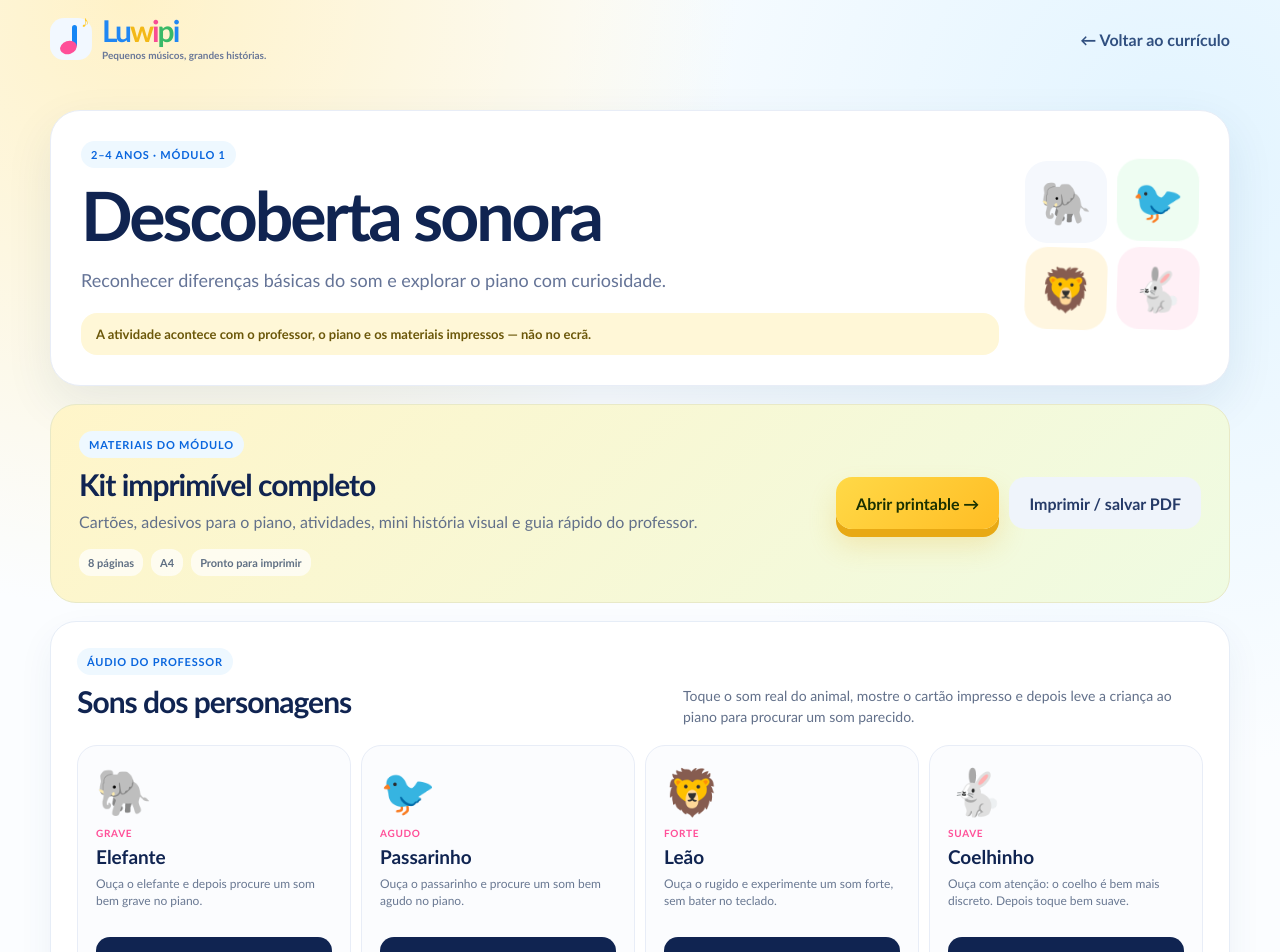
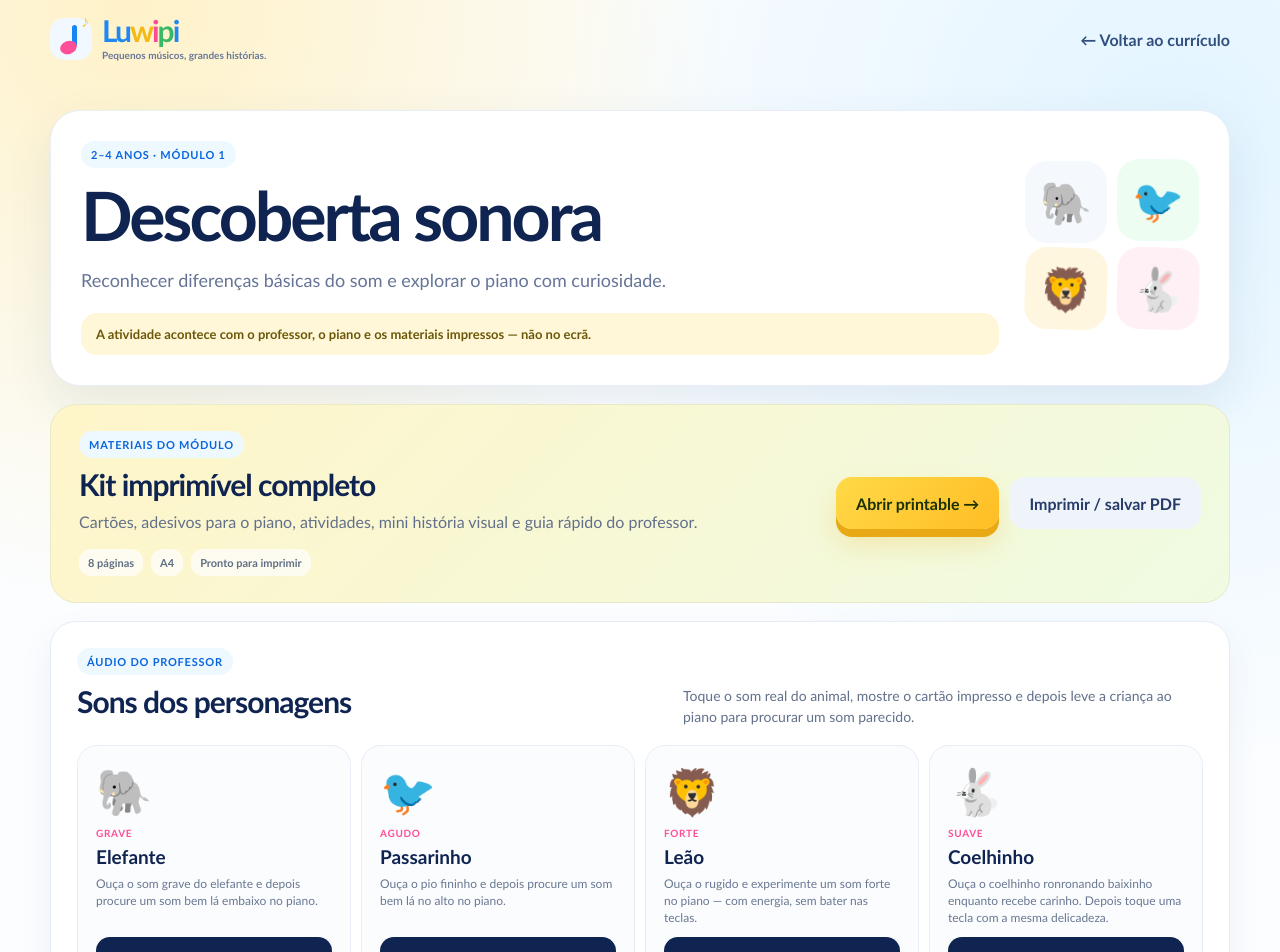
Before and after one commit to yuranicango-sketch/Luwipi, a Next.js app: page /recursos/2-4/modulo-1 in a window 1280 px wide. Shown: the top 952 px of the page. Built offline with nearby package versions, Linux system fonts and the light colour scheme.

Commit message:
feat: improve preschool animal sound references

```diff
--- a/components/animal-sounds.tsx
+++ b/components/animal-sounds.tsx
@@ -7,8 +7,10 @@ type AnimalSound = {
   emoji: string;
   concept: string;
   prompt: string;
-  audio: string;
+  audio: string[];
   source: string;
+  volume: number;
+  maxSeconds: number;
 };
 
 const sounds: AnimalSound[] = [
@@ -16,60 +18,120 @@ const sounds: AnimalSound[] = [
     name: "Elefante",
     emoji: "🐘",
     concept: "grave",
-    prompt: "Ouça o elefante e depois procure um som bem grave no piano.",
-    audio: "https://commons.wikimedia.org/wiki/Special:Redirect/file/Elephant_voice_-_trumpeting.ogg",
-    source: "https://commons.wikimedia.org/wiki/File:Elephant_voice_-_trumpeting.ogg",
+    prompt: "Ouça o som grave do elefante e depois procure um som bem lá embaixo no piano.",
+    audio: [
+      "https://commons.wikimedia.org/wiki/Special:Redirect/file/Bee-Threat-Elicits-Alarm-Call-in-African-Elephants-pone.0010346.s003.ogg",
+    ],
+    source: "https://commons.wikimedia.org/wiki/File:Bee-Threat-Elicits-Alarm-Call-in-African-Elephants-pone.0010346.s003.ogg",
+    volume: 0.82,
+    maxSeconds: 4.2,
   },
   {
     name: "Passarinho",
     emoji: "🐦",
     concept: "agudo",
-    prompt: "Ouça o passarinho e procure um som bem agudo no piano.",
-    audio: "https://commons.wikimedia.org/wiki/Special:Redirect/file/Budgerigar_chirping.ogg",
-    source: "https://commons.wikimedia.org/wiki/File:Budgerigar_chirping.ogg",
+    prompt: "Ouça o pio fininho e depois procure um som bem lá no alto no piano.",
+    audio: [
+      "https://commons.wikimedia.org/wiki/Special:Redirect/file/Eastern_Kingbird_Call.ogg",
+      "https://commons.wikimedia.org/wiki/Special:Redirect/file/Budgerigar_chirping.ogg",
+    ],
+    source: "https://commons.wikimedia.org/wiki/File:Eastern_Kingbird_Call.ogg",
+    volume: 0.48,
+    maxSeconds: 2.8,
   },
   {
     name: "Leão",
     emoji: "🦁",
     concept: "forte",
-    prompt: "Ouça o rugido e experimente um som forte, sem bater no teclado.",
-    audio: "https://commons.wikimedia.org/wiki/Special:Redirect/file/Lion_raring-sound1TamilNadu178.ogg",
+    prompt: "Ouça o rugido e experimente um som forte no piano — com energia, sem bater nas teclas.",
+    audio: [
+      "https://commons.wikimedia.org/wiki/Special:Redirect/file/Lion_raring-sound1TamilNadu178.ogg",
+    ],
     source: "https://commons.wikimedia.org/wiki/File:Lion_raring-sound1TamilNadu178.ogg",
+    volume: 0.48,
+    maxSeconds: 3.4,
   },
   {
     name: "Coelhinho",
     emoji: "🐇",
     concept: "suave",
-    prompt: "Ouça com atenção: o coelho é bem mais discreto. Depois toque bem suave.",
-    audio: "https://commons.wikimedia.org/wiki/Special:Redirect/file/Laut%C3%A4u%C3%9Ferung_Kaninchen.flac",
-    source: "https://commons.wikimedia.org/wiki/File:Laut%C3%A4u%C3%9Ferung_Kaninchen.flac",
+    prompt: "Ouça o coelhinho ronronando baixinho enquanto recebe carinho. Depois toque uma tecla com a mesma delicadeza.",
+    audio: [
+      "https://upload.wikimedia.org/wikipedia/commons/transcoded/4/4e/Rabbit_grinding_teeth.webm/Rabbit_grinding_teeth.webm.240p.vp9.webm",
+      "https://upload.wikimedia.org/wikipedia/commons/transcoded/4/4e/Rabbit_grinding_teeth.webm/Rabbit_grinding_teeth.webm.144p.mjpeg.mov",
+      "https://commons.wikimedia.org/wiki/Special:Redirect/file/Laut%C3%A4u%C3%9Ferung_Kaninchen.flac",
+    ],
+    source: "https://commons.wikimedia.org/wiki/File:Rabbit_grinding_teeth.webm",
+    volume: 0.42,
+    maxSeconds: 4.2,
   },
 ];
 
 export function AnimalSounds({ className = "" }: { className?: string }) {
   const currentAudio = useRef<HTMLAudioElement | null>(null);
+  const stopTimer = useRef<number | null>(null);
   const [playing, setPlaying] = useState<string | null>(null);
   const [error, setError] = useState<string | null>(null);
 
-  function play(sound: AnimalSound) {
-    setError(null);
+  function stopCurrent() {
+    if (stopTimer.current !== null) {
+      window.clearTimeout(stopTimer.current);
+      stopTimer.current = null;
+    }
+
     if (currentAudio.current) {
       currentAudio.current.pause();
       currentAudio.current.currentTime = 0;
+      currentAudio.current = null;
     }
+  }
 
-    const audio = new Audio(sound.audio);
-    currentAudio.current = audio;
+  function play(sound: AnimalSound) {
+    setError(null);
+    stopCurrent();
     setPlaying(sound.name);
-    audio.onended = () => setPlaying(null);
-    audio.onerror = () => {
-      setPlaying(null);
-      setError(`Não foi possível carregar o som de ${sound.name}. Tente novamente com internet ativa.`);
+
+    const trySource = (index: number) => {
+      if (index >= sound.audio.length) {
+        setPlaying(null);
+        setError(`Não foi possível carregar o som de ${sound.name}. Tente novamente com internet ativa.`);
+        return;
+      }
+
+      const audio = new Audio(sound.audio[index]);
+      audio.preload = "auto";
+      audio.volume = sound.volume;
+      currentAudio.current = audio;
+
+      let movedToFallback = false;
+      const fallback = () => {
+        if (movedToFallback) return;
+        movedToFallback = true;
+        audio.pause();
+        trySource(index + 1);
+      };
+
+      audio.onerror = fallback;
+      audio.onended = () => {
+        if (currentAudio.current === audio) {
+          setPlaying(null);
+          currentAudio.current = null;
+        }
+      };
+
+      void audio.play().then(() => {
+        stopTimer.current = window.setTimeout(() => {
+          if (currentAudio.current === audio) {
+            audio.pause();
+            audio.currentTime = 0;
+            currentAudio.current = null;
+            setPlaying(null);
+          }
+        }, sound.maxSeconds * 1000);
+      }).catch(fallback);
     };
-    void audio.play().catch(() => {
-      setPlaying(null);
-      setError(`O navegador bloqueou o áudio de ${sound.name}. Toque novamente no botão.`);
-    });
+
+    trySource(0);
   }
 
   return (
```
